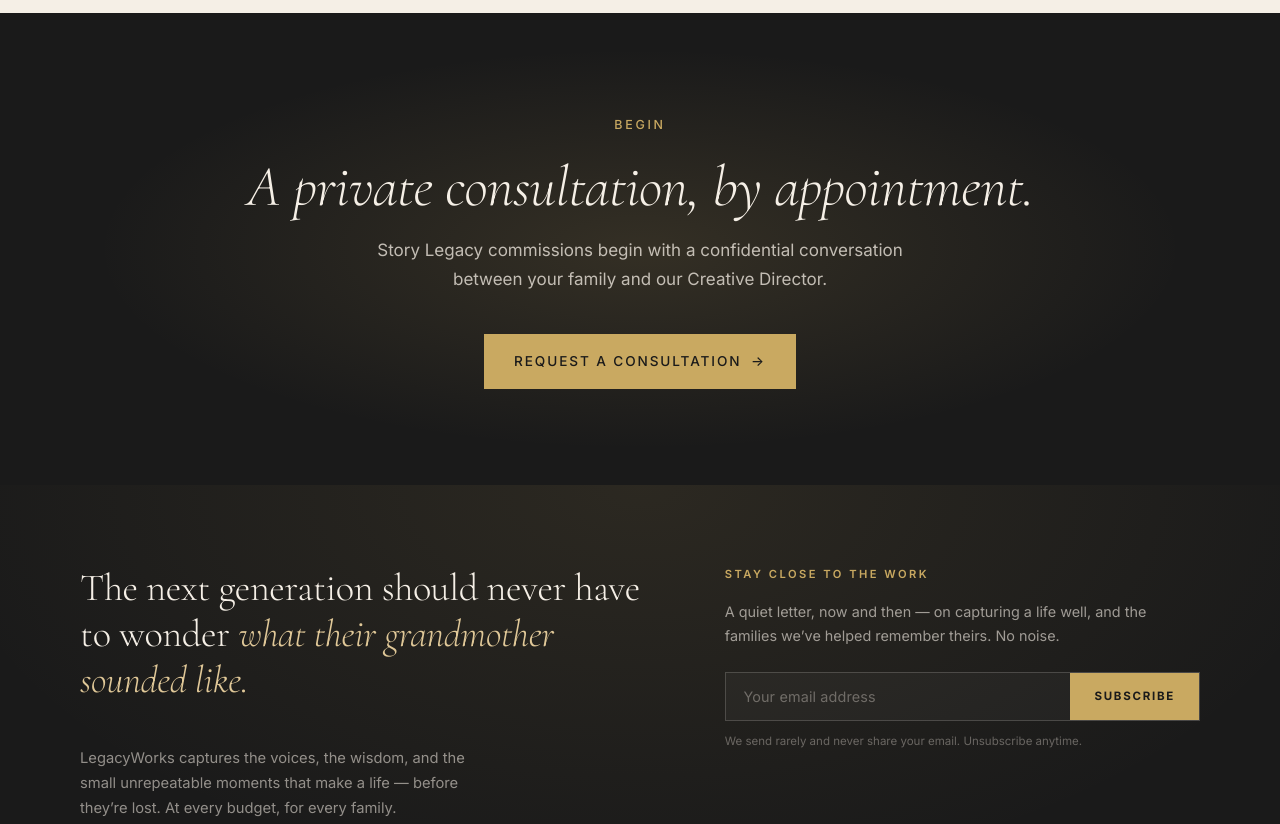
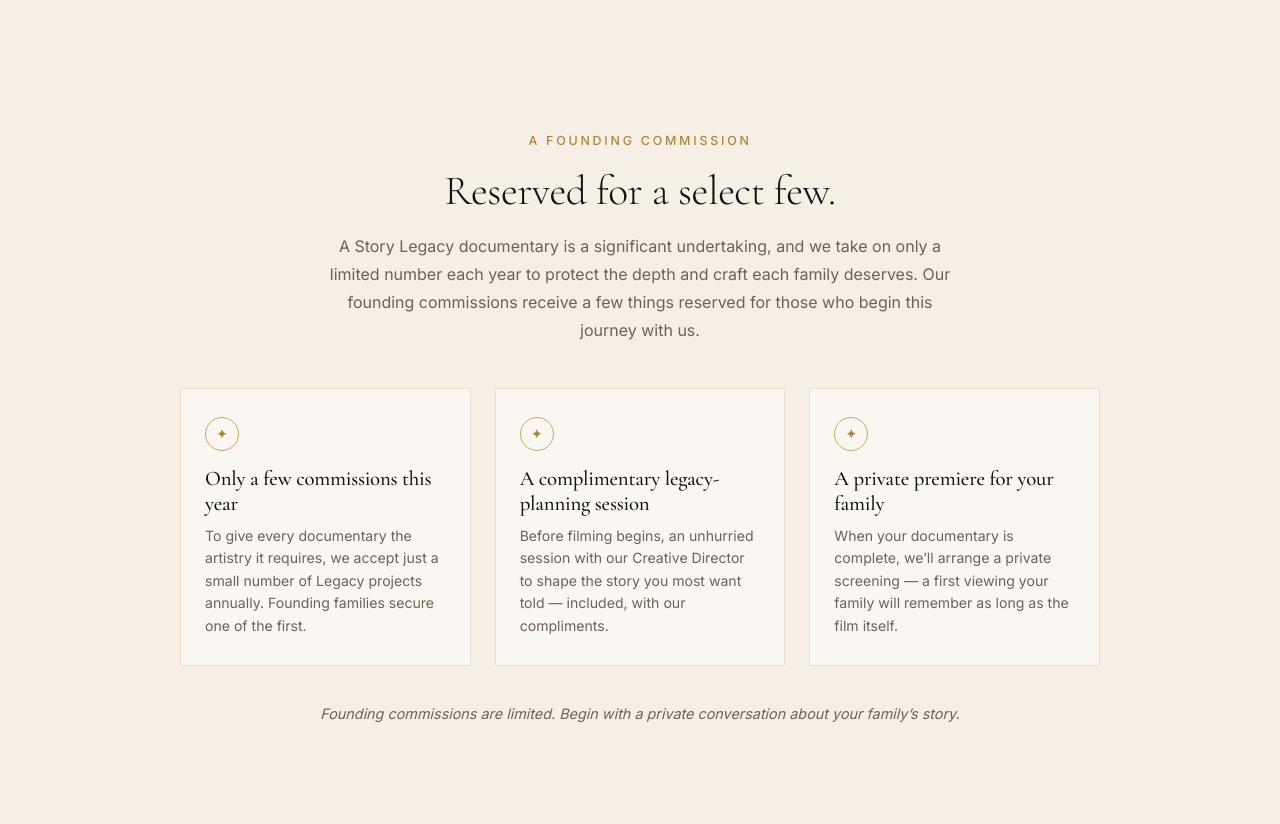
Before and after one commit to michaelwlinton-coder/legacyworks, a plain HTML site: page story-legacy.html in a window 1280 px wide. Shown: the part 6020-6844 px from the top of the page. Drawn offline with nearby package versions, Linux system fonts and the light colour scheme.

Commit message:
Add the founding families advantage

```diff
--- a/assets/styles.css
+++ b/assets/styles.css
@@ -959,3 +959,19 @@ em, .italic { font-style: italic; font-family: var(--font-display); }
 @media (max-width: 820px) {
   .fh-tier-inner { grid-template-columns: 1fr; gap: 2rem; }
 }
+
+/* ============================================================
+   FOUNDING-FAMILY VALUE-ADD CALLOUTS (.founding-*)
+   Used on story-keeper, story-legacy
+   ============================================================ */
+.founding-wrap { max-width: 920px; margin: 0 auto; }
+.founding-head { max-width: 640px; margin: 0 auto 2.75rem; text-align: center; }
+.founding-head h2 { font-family: var(--font-display); font-weight: 300; font-size: clamp(1.9rem, 3.6vw, 2.6rem); line-height: 1.15; margin: 0.9rem 0 1rem; }
+.founding-intro { color: var(--muted); font-size: 1rem; line-height: 1.75; margin: 0; }
+.founding-perks { display: grid; grid-template-columns: repeat(3, 1fr); gap: 1.5rem; }
+.founding-perk { background: rgba(255,255,255,0.5); border: 1px solid rgba(201,169,97,0.28); padding: 1.75rem 1.5rem; }
+.founding-perk-mark { width: 34px; height: 34px; display: flex; align-items: center; justify-content: center; border: 1px solid var(--gold); color: var(--gold-deep); border-radius: 50%; font-size: 0.9rem; margin-bottom: 1rem; }
+.founding-perk h3 { font-family: var(--font-display); font-size: 1.3rem; font-weight: 500; line-height: 1.2; margin-bottom: 0.5rem; }
+.founding-perk p { font-size: 0.88rem; color: var(--muted); line-height: 1.6; margin: 0; }
+.founding-foot { text-align: center; margin-top: 2.25rem; font-size: 0.9rem; color: var(--muted); font-style: italic; }
+@media (max-width: 780px) { .founding-perks { grid-template-columns: 1fr; } }
--- a/story-legacy.html
+++ b/story-legacy.html
@@ -214,6 +214,43 @@
     </div>
   </section>
 
+  <!-- FOUNDING COMMISSIONS -->
+  <section class="section">
+    <div class="container">
+      <div class="founding-wrap">
+        <div class="founding-head">
+          <span class="eyebrow" style="color: var(--gold-deep);">A founding commission</span>
+          <h2>Reserved for a select few.</h2>
+          <p class="founding-intro">A Story Legacy documentary is a significant undertaking, and we take on only a limited number each year to protect the depth and craft each family deserves. Our founding commissions receive a few things reserved for those who begin this journey with us.</p>
+        </div>
+        <div class="founding-perks">
+          <div class="founding-perk">
+            <div class="founding-perk-mark">✦</div>
+            <div>
+              <h3>Only a few commissions this year</h3>
+              <p>To give every documentary the artistry it requires, we accept just a small number of Legacy projects annually. Founding families secure one of the first.</p>
+            </div>
+          </div>
+          <div class="founding-perk">
+            <div class="founding-perk-mark">✦</div>
+            <div>
+              <h3>A complimentary legacy-planning session</h3>
+              <p>Before filming begins, an unhurried session with our Creative Director to shape the story you most want told &mdash; included, with our compliments.</p>
+            </div>
+          </div>
+          <div class="founding-perk">
+            <div class="founding-perk-mark">✦</div>
+            <div>
+              <h3>A private premiere for your family</h3>
+              <p>When your documentary is complete, we&rsquo;ll arrange a private screening &mdash; a first viewing your family will remember as long as the film itself.</p>
+            </div>
+          </div>
+        </div>
+        <p class="founding-foot">Founding commissions are limited. Begin with a private conversation about your family&rsquo;s story.</p>
+      </div>
+    </div>
+  </section>
+
   <!-- CTA -->
   <section class="cta-banner">
     <div class="container">
```
Also changed, not shown: story-keeper.html (+37 -0 lines).
